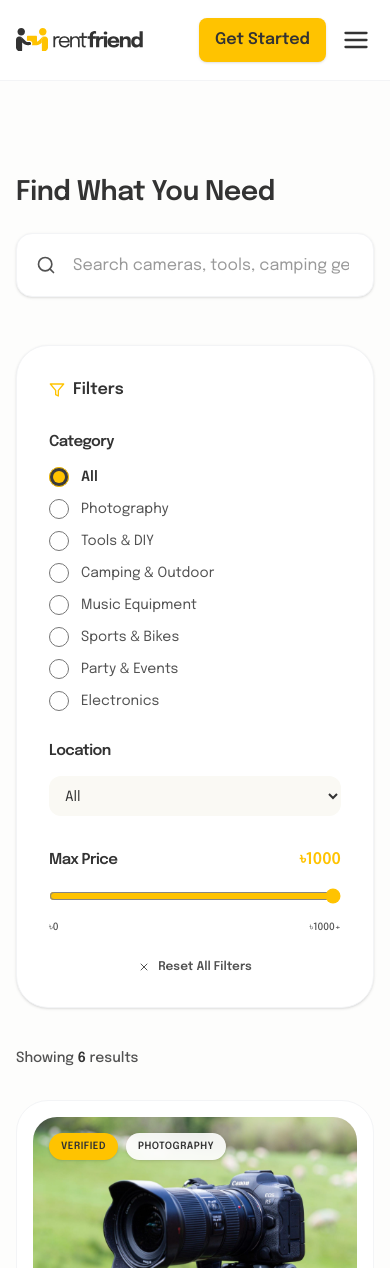
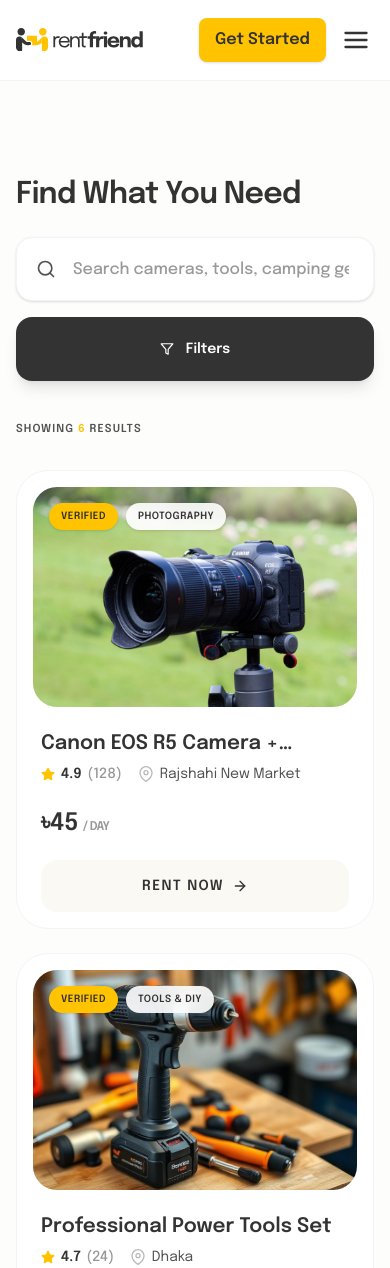
Before and after one commit to safinelahi/Rent-friend, a React (Vite) app: page /browse in a window 390 px wide. Shown: the top 1268 px of the page. Built offline with nearby package versions, Linux system fonts and the light colour scheme.

Commit message:
some change in browse page  with responsive .

```diff
--- a/src/pages/Browse/Browse.jsx
+++ b/src/pages/Browse/Browse.jsx
@@ -1,5 +1,5 @@
 import React, { useState, useMemo } from "react";
-import { FiSearch, FiMapPin, FiFilter, FiX } from "react-icons/fi";
+import { FiSearch, FiMapPin, FiFilter, FiX, FiChevronRight } from "react-icons/fi";
 import { products } from "../../data/products";
 import RentalCard from "../../components/RentalCard";
 import { motion, AnimatePresence } from "framer-motion";
@@ -10,126 +10,78 @@
   const [selectedLocation, setSelectedLocation] = useState("All");
   const [priceRange, setPriceRange] = useState(1000);
 
-  const categories = [
-    "All",
-    "Photography",
-    "Tools & DIY",
-    "Camping & Outdoor",
-    "Music Equipment",
-    "Sports & Bikes",
-    "Party & Events",
-    "Electronics",
-  ];
-  const locations = [
-    "All",
-    "Dhaka",
-    "Rajshahi",
-    "Sylhet",
-    "Chittagong",
-    "Khulna",
-  ];
+  // State for mobile filter visibility
+  const [showMobileFilters, setShowMobileFilters] = useState(false);
 
-  // Filtering Logic
+  const categories = ["All", "Photography", "Tools & DIY", "Camping & Outdoor", "Music Equipment", "Sports & Bikes", "Party & Events", "Electronics"];
+  const locations = ["All", "Dhaka", "Rajshahi", "Sylhet", "Chittagong", "Khulna"];
+
   const filteredProducts = useMemo(() => {
     return products.filter((item) => {
-      const matchesSearch = item.title
-        .toLowerCase()
-        .includes(searchQuery.toLowerCase());
-      const matchesCategory =
-        selectedCategory === "All" || item.category === selectedCategory;
-      const matchesLocation =
-        selectedLocation === "All" || item.location === selectedLocation;
+      const matchesSearch = item.title.toLowerCase().includes(searchQuery.toLowerCase());
+      const matchesCategory = selectedCategory === "All" || item.category === selectedCategory;
+      const matchesLocation = selectedLocation === "All" || item.location === selectedLocation;
       const matchesPrice = item.price <= priceRange;
-      return (
-        matchesSearch && matchesCategory && matchesLocation && matchesPrice
-      );
+      return matchesSearch && matchesCategory && matchesLocation && matchesPrice;
     });
   }, [searchQuery, selectedCategory, selectedLocation, priceRange]);
 
-  return (
-    <div className="min-h-screen bg-[#FDFDFC] pt-24 pb-20">
-      <div className="max-w-[1440px] mx-auto px-4 md:px-8">
-        {/* PAGE HEADER & SEARCH */}
-        <div className="mb-12">
-          <h1 className="type-h2 text-txt mb-6">Find What You Need</h1>
-          <div className="relative max-w-2xl">
-            <FiSearch className="absolute left-5 top-1/2 -translate-y-1/2 text-paragraph text-xl" />
-            <input
-              type="text"
-              placeholder="Search cameras, tools, camping gear..."
-              value={searchQuery}
-              onChange={(e) => setSearchQuery(e.target.value)}
-              className="w-full h-16 bg-white border border-gray-100 rounded-2xl pl-14 pr-6 outline-none focus:ring-2 focus:ring-accent shadow-sm transition-all"
-            />
-          </div>
-        </div>
-
-        <div className="flex flex-col lg:flex-row gap-10">
-          {/* FILTER SIDEBAR */}
-          <aside className="w-full lg:w-72 flex-shrink-0 space-y-8">
-            <div className="bg-white border border-gray-100 p-8 rounded-[32px] shadow-sm">
-              <div className="flex items-center gap-2 mb-8 text-txt font-bold">
+  // Reusable Filter Content Component
+  const FilterContent = () => (
+    <div className="space-y-8">
+      <div className="flex items-center justify-between lg:justify-start gap-2 text-txt font-black uppercase tracking-widest text-[11px]">
+        <div className="flex items-center gap-2">
           <FiFilter className="text-accent" />
           <span>Filters</span>
         </div>
+        {/* Close button only for mobile */}
+        <button onClick={() => setShowMobileFilters(false)} className="lg:hidden p-2 bg-secondary rounded-full">
+          <FiX size={18} />
+        </button>
+      </div>
 
       {/* Category Filter */}
-              <div className="mb-8">
-                <h4 className="type-small font-bold text-txt mb-4">Category</h4>
-                <div className="space-y-3">
+      <div>
+        <h4 className="text-[10px] font-black text-paragraph uppercase tracking-wider mb-4">Category</h4>
+        <div className="space-y-2.5">
           {categories.map((cat) => (
-                    <label
-                      key={cat}
-                      className="flex items-center gap-3 cursor-pointer group"
-                    >
-                      <input
-                        type="radio"
-                        name="category"
-                        checked={selectedCategory === cat}
-                        onChange={() => setSelectedCategory(cat)}
-                        className="w-5 h-5 accent-accent cursor-pointer"
-                      />
-                      <span
-                        className={`text-sm transition-colors ${selectedCategory === cat ? "text-txt font-bold" : "text-paragraph group-hover:text-txt"}`}
-                      >
-                        {cat}
-                      </span>
+            <label key={cat} className="flex items-center gap-3 cursor-pointer group">
+              <input type="radio" name="category" checked={selectedCategory === cat} onChange={() => setSelectedCategory(cat)} className="hidden" />
+              <div className={`w-5 h-5 rounded-full border-2 flex items-center justify-center transition-all ${selectedCategory === cat ? "border-accent" : "border-gray-200"}`}>
+                {selectedCategory === cat && <div className="w-2.5 h-2.5 bg-accent rounded-full" />}
+              </div>
+              <span className={`text-sm font-bold transition-colors ${selectedCategory === cat ? "text-txt" : "text-paragraph group-hover:text-txt"}`}>{cat}</span>
             </label>
           ))}
         </div>
       </div>
 
-              {/* Location Filter */}
-              <div className="mb-8">
-                <h4 className="type-small font-bold text-txt mb-4">Location</h4>
-                <select
-                  value={selectedLocation}
-                  onChange={(e) => setSelectedLocation(e.target.value)}
-                  className="w-full bg-secondary border-none rounded-xl p-3 text-sm text-txt outline-none focus:ring-1 focus:ring-accent"
+      {/* Location Filter - UPDATED: No more ugly select box */}
+      <div>
+        <h4 className="text-[10px] font-black text-paragraph uppercase tracking-wider mb-4">Location</h4>
+        <div className="grid grid-cols-2 lg:grid-cols-1 gap-2">
+          {locations.map((loc) => (
+            <button
+              key={loc}
+              onClick={() => setSelectedLocation(loc)}
+              className={`text-left px-4 py-3 rounded-xl text-xs font-bold transition-all border ${
+                selectedLocation === loc ? "bg-accent border-accent text-txt shadow-sm" : "bg-secondary/40 border-transparent text-paragraph hover:border-gray-200"
+              }`}
             >
-                  {locations.map((loc) => (
-                    <option key={loc} value={loc}>
               {loc}
-                    </option>
+            </button>
           ))}
-                </select>
+        </div>
       </div>
 
       {/* Price Range Filter */}
-              <div className="mb-4">
+      <div>
         <div className="flex justify-between items-center mb-4">
-                  <h4 className="type-small font-bold text-txt">Max Price</h4>
-                  <span className="text-accent font-bold">৳{priceRange}</span>
+          <h4 className="text-[10px] font-black text-paragraph uppercase tracking-wider">Max Price</h4>
+          <span className="text-accent font-black text-sm">৳{priceRange}</span>
         </div>
-                <input
-                  type="range"
-                  min="0"
-                  max="1000"
-                  value={priceRange}
-                  onChange={(e) => setPriceRange(e.target.value)}
-                  className="w-full accent-accent cursor-pointer"
-                />
-                <div className="flex justify-between text-[10px] text-paragraph mt-2 font-medium">
+        <input type="range" min="0" max="1000" value={priceRange} onChange={(e) => setPriceRange(e.target.value)} className="w-full accent-accent cursor-pointer" />
+        <div className="flex justify-between text-[9px] text-paragraph mt-2 font-black uppercase">
           <span>৳0</span>
           <span>৳1000+</span>
         </div>
@@ -141,48 +93,90 @@
           setSelectedLocation("All");
           setPriceRange(1000);
           setSearchQuery("");
+          setShowMobileFilters(false);
         }}
-                className="w-full mt-6 text-xs font-bold text-paragraph hover:text-accent transition-colors flex items-center justify-center gap-2"
+        className="w-full py-4 bg-secondary text-txt font-black text-[10px] uppercase tracking-widest rounded-2xl hover:bg-gray-200 transition-all flex items-center justify-center gap-2"
       >
-                <FiX /> Reset All Filters
+        <FiX /> Reset All
       </button>
     </div>
+  );
+
+  return (
+    <div className="min-h-screen bg-[#FDFDFC] pt-24 pb-20">
+      <div className="max-w-[1440px] mx-auto px-4 md:px-8">
+
+        {/* HEADER */}
+        <div className="mb-10">
+          <h1 className="text-3xl md:text-5xl font-black text-txt mb-6 tracking-tight">Find What You Need</h1>
+          <div className="flex flex-col md:flex-row gap-4">
+            <div className="relative flex-1">
+              <FiSearch className="absolute left-5 top-1/2 -translate-y-1/2 text-paragraph text-xl" />
+              <input
+                type="text"
+                placeholder="Search cameras, tools, camping gear..."
+                value={searchQuery}
+                onChange={(e) => setSearchQuery(e.target.value)}
+                className="w-full h-16 bg-white border border-gray-100 rounded-2xl pl-14 pr-6 outline-none focus:ring-2 focus:ring-accent shadow-sm transition-all font-medium"
+              />
+            </div>
+            {/* MOBILE FILTER TOGGLE BUTTON */}
+            <button
+              onClick={() => setShowMobileFilters(true)}
+              className="lg:hidden flex items-center justify-center gap-3 bg-txt text-white h-16 px-8 rounded-2xl font-black text-sm shadow-lg active:scale-95 transition-all"
+            >
+              <FiFilter /> Filters
+            </button>
+          </div>
+        </div>
+
+        <div className="flex flex-col lg:flex-row gap-12">
+
+          {/* DESKTOP SIDEBAR */}
+          <aside className="hidden lg:block w-72 flex-shrink-0 sticky top-28 h-fit bg-white border border-gray-100 p-8 rounded-[40px] shadow-[0_20px_50px_rgba(0,0,0,0.02)]">
+            <FilterContent />
           </aside>
+
+          {/* MOBILE FILTER DRAWER */}
+          <AnimatePresence>
+            {showMobileFilters && (
+              <>
+                <motion.div
+                  initial={{ opacity: 0 }} animate={{ opacity: 1 }} exit={{ opacity: 0 }}
+                  onClick={() => setShowMobileFilters(false)}
+                  className="fixed inset-0 bg-txt/40 backdrop-blur-sm z-[60] lg:hidden"
+                />
+                <motion.div
+                  initial={{ x: "-100%" }} animate={{ x: 0 }} exit={{ x: "-100%" }}
+                  transition={{ type: "spring", damping: 25, stiffness: 200 }}
+                  className="fixed top-0 left-0 bottom-0 w-[85%] max-w-sm bg-white z-[70] p-8 lg:hidden overflow-y-auto shadow-2xl"
+                >
+                  <FilterContent />
+                </motion.div>
+              </>
+            )}
+          </AnimatePresence>
 
           {/* MAIN GRID */}
           <main className="flex-1">
-            <div className="flex justify-between items-center mb-8">
-              <p className="text-paragraph text-sm font-medium">
-                Showing{" "}
-                <span className="text-txt font-bold">
-                  {filteredProducts.length}
-                </span>{" "}
-                results
+            <div className="flex items-center justify-between mb-8">
+              <p className="text-paragraph text-[11px] font-black uppercase tracking-widest">
+                Showing <span className="text-accent font-black">{filteredProducts.length}</span> results
               </p>
             </div>
 
             {filteredProducts.length > 0 ? (
-              <div className="grid grid-cols-1 md:grid-cols-2 xl:grid-cols-3 gap-6">
-                <AnimatePresence>
+              <div className="grid grid-cols-1 md:grid-cols-2 xl:grid-cols-3 gap-6 md:gap-8">
                 {filteredProducts.map((item) => (
-                    <motion.div
-                      key={item.id}
-                      layout
-                      initial={{ opacity: 0, scale: 0.9 }}
-                      animate={{ opacity: 1, scale: 1 }}
-                      exit={{ opacity: 0, scale: 0.9 }}
-                      transition={{ duration: 0.3 }}
-                    >
+                  <motion.div key={item.id} layout initial={{ opacity: 0 }} animate={{ opacity: 1 }} exit={{ opacity: 0 }}>
                     <RentalCard item={item} />
                   </motion.div>
                 ))}
-                </AnimatePresence>
               </div>
             ) : (
-              <div className="text-center py-20 bg-white rounded-[32px] border border-dashed border-gray-200">
-                <p className="text-paragraph type-p">
-                  No items match your filters. Try adjusting them!
-                </p>
+              <div className="text-center py-32 bg-white rounded-[40px] border border-dashed border-gray-200">
+                <p className="text-paragraph font-bold">No items match your search.</p>
+                <button onClick={() => {setSearchQuery(""); setSelectedCategory("All");}} className="text-accent underline font-black text-xs mt-2">Clear all filters</button>
               </div>
             )}
           </main>
```
Lines whose indentation alone changed are shown as unchanged.
